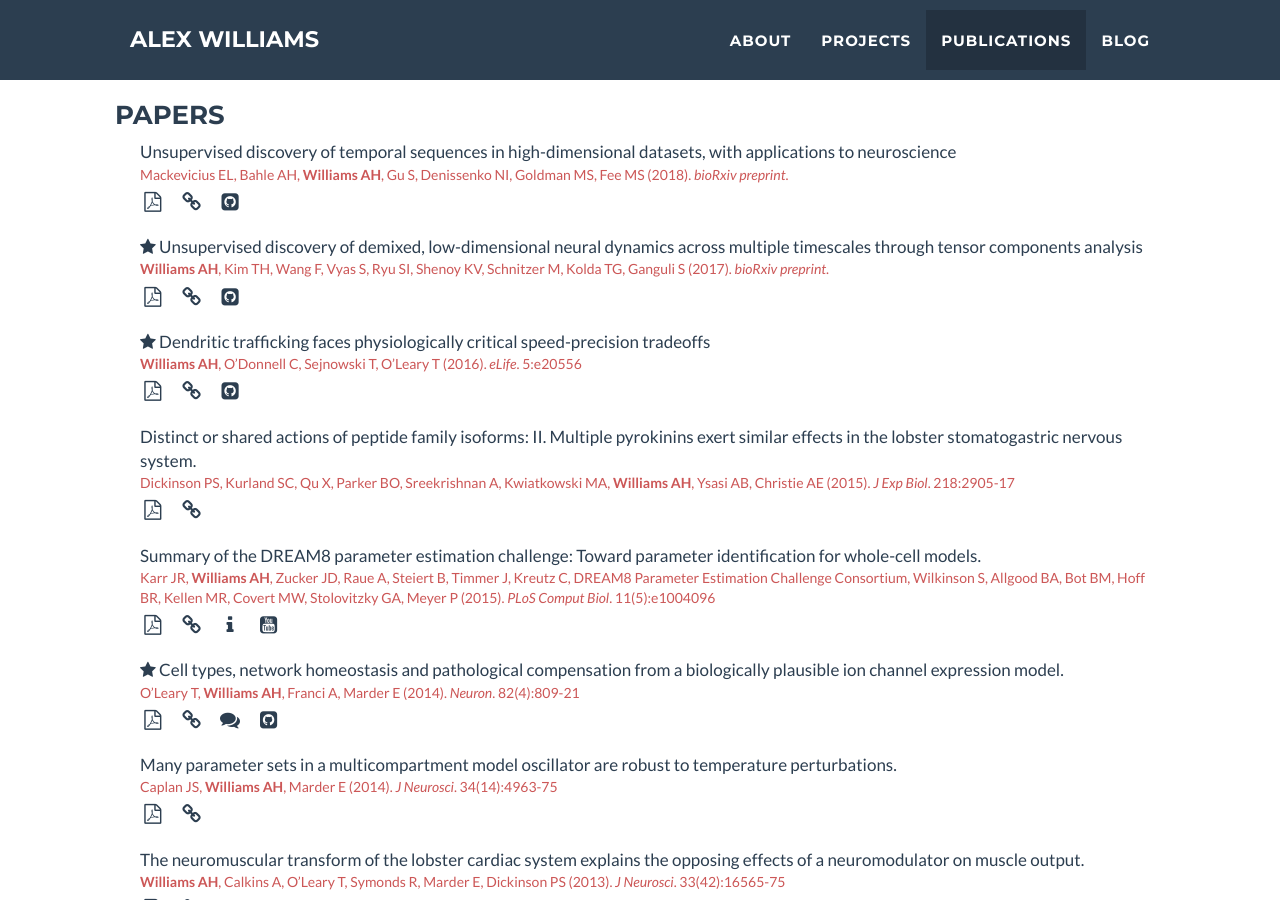
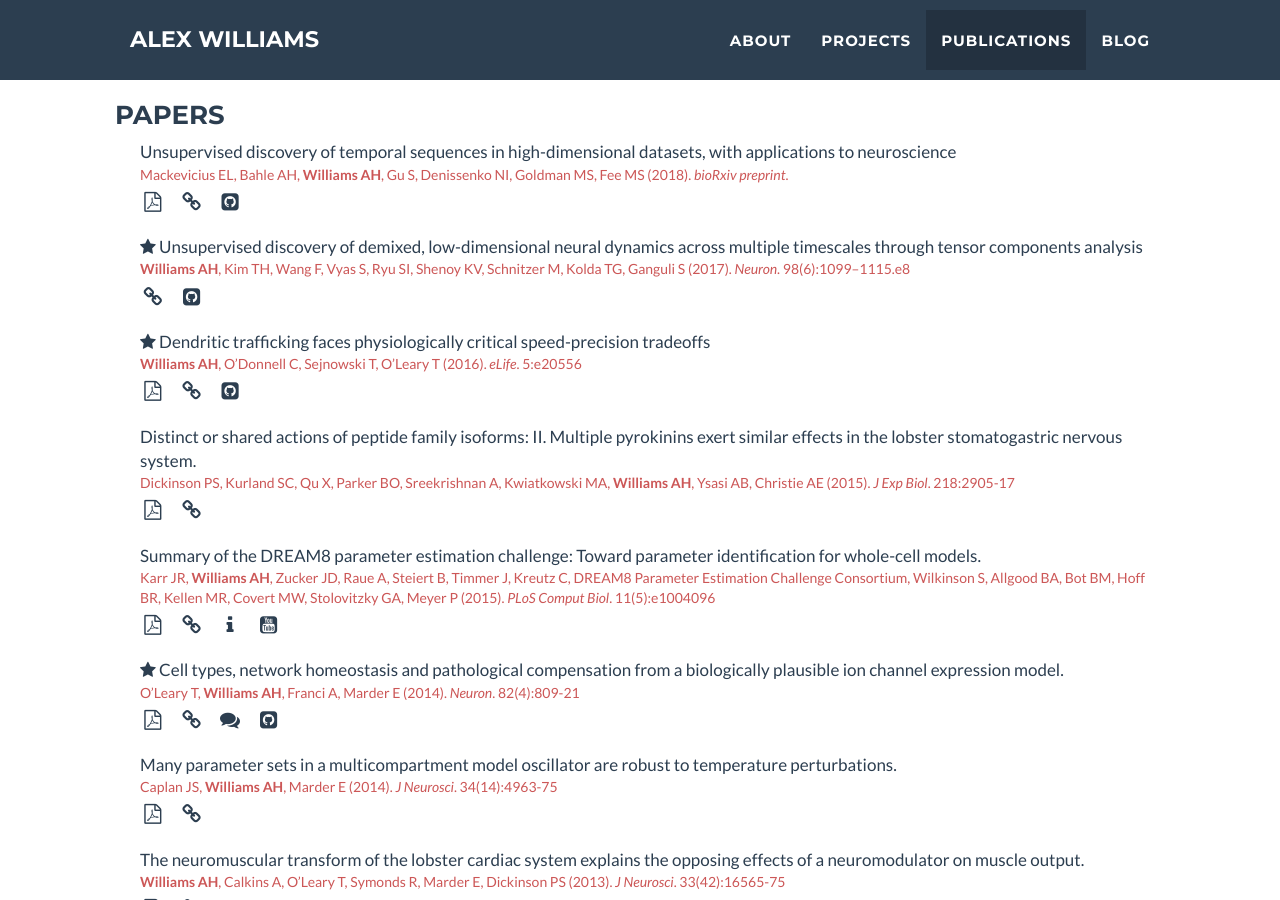
Before and after one commit to ahwillia/ahwillia.github.com, a Jekyll site: the page built from index.html, in a window 1280 px wide and 900 px high, scrolled down 2262 px. Built offline with Jekyll 4.4.1, drawn with Linux system fonts in a browser that asks for light colours; nearby versions of some CDN libraries; library files that are not in the unit come from our copies.

Commit message:
update tca ref

```diff
--- a/_data/papers.yml
+++ b/_data/papers.yml
@@ -9,9 +9,9 @@
 - title: Unsupervised discovery of demixed, low-dimensional neural dynamics across multiple timescales through tensor components analysis
   author: <b>Williams AH</b>, Kim TH, Wang F, Vyas S, Ryu SI, Shenoy KV, Schnitzer M, Kolda TG, Ganguli S
   year: 2017
-  journal: bioRxiv preprint
-  pdf: https://www.biorxiv.org/content/biorxiv/early/2017/10/30/211128.full.pdf
-  link: https://doi.org/10.1101/211128
+  journal: Neuron
+  pg: 98(6):1099–1115.e8
+  link: https://doi.org/10.1016/j.neuron.2018.05.015
   github: https://github.com/ahwillia/tensortools
   selected: true
 
```
